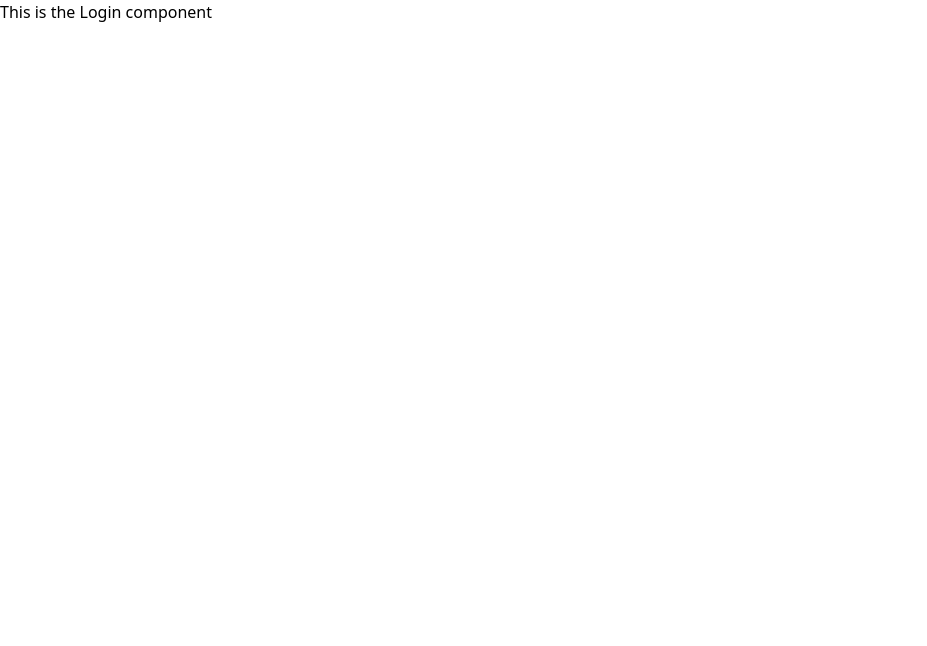
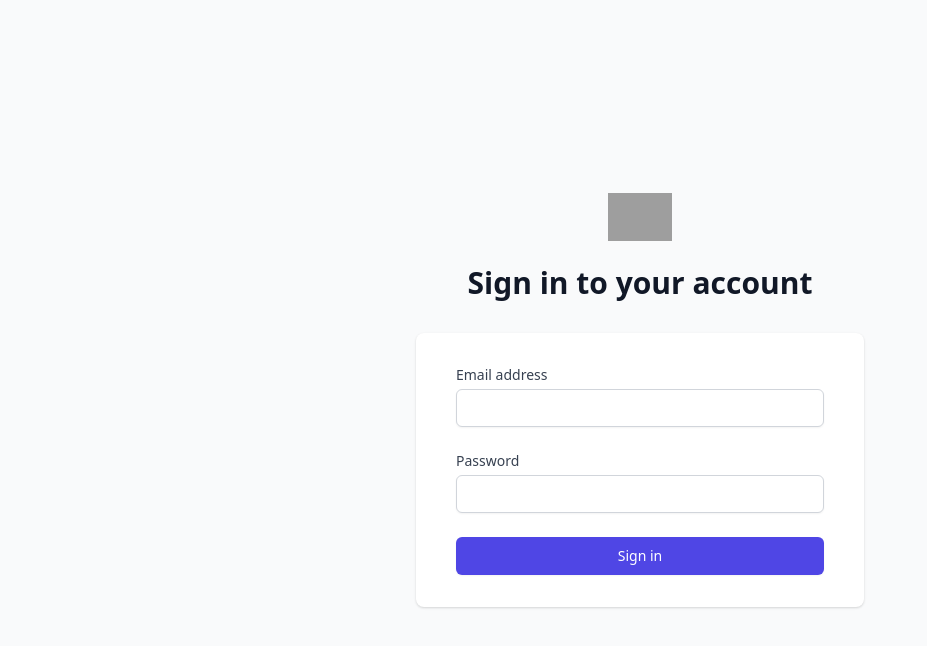
Before and after one commit to joesaunderson/tourneyz-app, a React (Create React App) app: page /login in a window 1280 px wide. Shown: the top 646 px of the page, without its empty margins (0-927 px from the left). Built offline with nearby package versions, Linux system fonts and the light colour scheme; grey boxes are pictures that could not be loaded.

Commit message:
Login form

```diff
--- a/package.json
+++ b/package.json
@@ -5,6 +5,7 @@
   "dependencies": {
     "@apollo/client": "^3.4.1",
     "@craco/craco": "^6.2.0",
+    "@tailwindcss/forms": "^0.3.3",
     "@testing-library/jest-dom": "^5.11.4",
     "@testing-library/react": "^11.1.0",
     "@testing-library/user-event": "^12.1.10",
--- a/src/pages/Login/Login.tsx
+++ b/src/pages/Login/Login.tsx
@@ -1,7 +1,97 @@
-interface Props {}
+import { useState } from "react";
+
+interface Props {
+}
 
 const Login: React.VoidFunctionComponent<Props> = () => {
-  return <span>This is the Login component</span>;
+    const [email, setEmail] = useState<string>("");
+    const [password, setPassword] = useState<string>("");
+
+    const handleSubmit = async (event: React.FormEvent<HTMLFormElement>) => {
+        event.preventDefault();
+    };
+
+    return <div className="min-h-screen bg-gray-50 flex flex-col justify-center py-12 sm:px-6 lg:px-8">
+        <div className="sm:mx-auto sm:w-full sm:max-w-md">
+            <img
+                className="mx-auto h-12 w-auto"
+                src="https://tailwindui.com/img/logos/workflow-mark-indigo-600.svg"
+                alt="Workflow"
+            />
+            <h2 className="mt-6 text-center text-3xl font-extrabold text-gray-900">Sign in to your account</h2>
+        </div>
+
+        <div className="mt-8 sm:mx-auto sm:w-full sm:max-w-md">
+            <div className="bg-white py-8 px-4 shadow sm:rounded-lg sm:px-10">
+                <form className="space-y-6" onSubmit={handleSubmit}>
+                    <div>
+                        <label htmlFor="email" className="block text-sm font-medium text-gray-700">
+                            Email address
+                        </label>
+                        <div className="mt-1">
+                            <input
+                                id="email"
+                                name="email"
+                                type="email"
+                                value={email}
+                                onChange={(e) => setEmail(e.target.value)}
+                                autoComplete="email"
+                                required
+                                className="appearance-none block w-full px-3 py-2 border border-gray-300 rounded-md shadow-sm placeholder-gray-400 focus:outline-none focus:ring-indigo-500 focus:border-indigo-500 sm:text-sm"
+                            />
+                        </div>
+                    </div>
+
+                    <div>
+                        <label htmlFor="password" className="block text-sm font-medium text-gray-700">
+                            Password
+                        </label>
+                        <div className="mt-1">
+                            <input
+                                id="password"
+                                name="password"
+                                type="password"
+                                value={password}
+                                onChange={(e) => setPassword(e.target.value)}
+                                autoComplete="current-password"
+                                required
+                                className="appearance-none block w-full px-3 py-2 border border-gray-300 rounded-md shadow-sm placeholder-gray-400 focus:outline-none focus:ring-indigo-500 focus:border-indigo-500 sm:text-sm"
+                            />
+                        </div>
+                    </div>
+
+                    {/*<div className="flex items-center justify-between">*/}
+                    {/*    <div className="flex items-center">*/}
+                    {/*        <input*/}
+                    {/*            id="remember-me"*/}
+                    {/*            name="remember-me"*/}
+                    {/*            type="checkbox"*/}
+                    {/*            className="h-4 w-4 text-indigo-600 focus:ring-indigo-500 border-gray-300 rounded"*/}
+                    {/*        />*/}
+                    {/*        <label htmlFor="remember-me" className="ml-2 block text-sm text-gray-900">*/}
+                    {/*            Remember me*/}
+                    {/*        </label>*/}
+                    {/*    </div>*/}
+
+                    {/*    <div className="text-sm">*/}
+                    {/*        <a href="#" className="font-medium text-indigo-600 hover:text-indigo-500">*/}
+                    {/*            Forgot your password?*/}
+                    {/*        </a>*/}
+                    {/*    </div>*/}
+                    {/*</div>*/}
+
+                    <div>
+                        <button
+                            type="submit"
+                            className="w-full flex justify-center py-2 px-4 border border-transparent rounded-md shadow-sm text-sm font-medium text-white bg-indigo-600 hover:bg-indigo-700 focus:outline-none focus:ring-2 focus:ring-offset-2 focus:ring-indigo-500"
+                        >
+                            Sign in
+                        </button>
+                    </div>
+                </form>
+            </div>
+        </div>
+    </div>;
 };
 
 export default Login;
--- a/tailwind.config.js
+++ b/tailwind.config.js
@@ -7,5 +7,7 @@
   variants: {
     extend: {},
   },
-  plugins: [],
+  plugins: [
+    require('@tailwindcss/forms')
+  ],
 };
```
Also changed, not shown: 1 other file (tests, documents, lock files or other folders).
